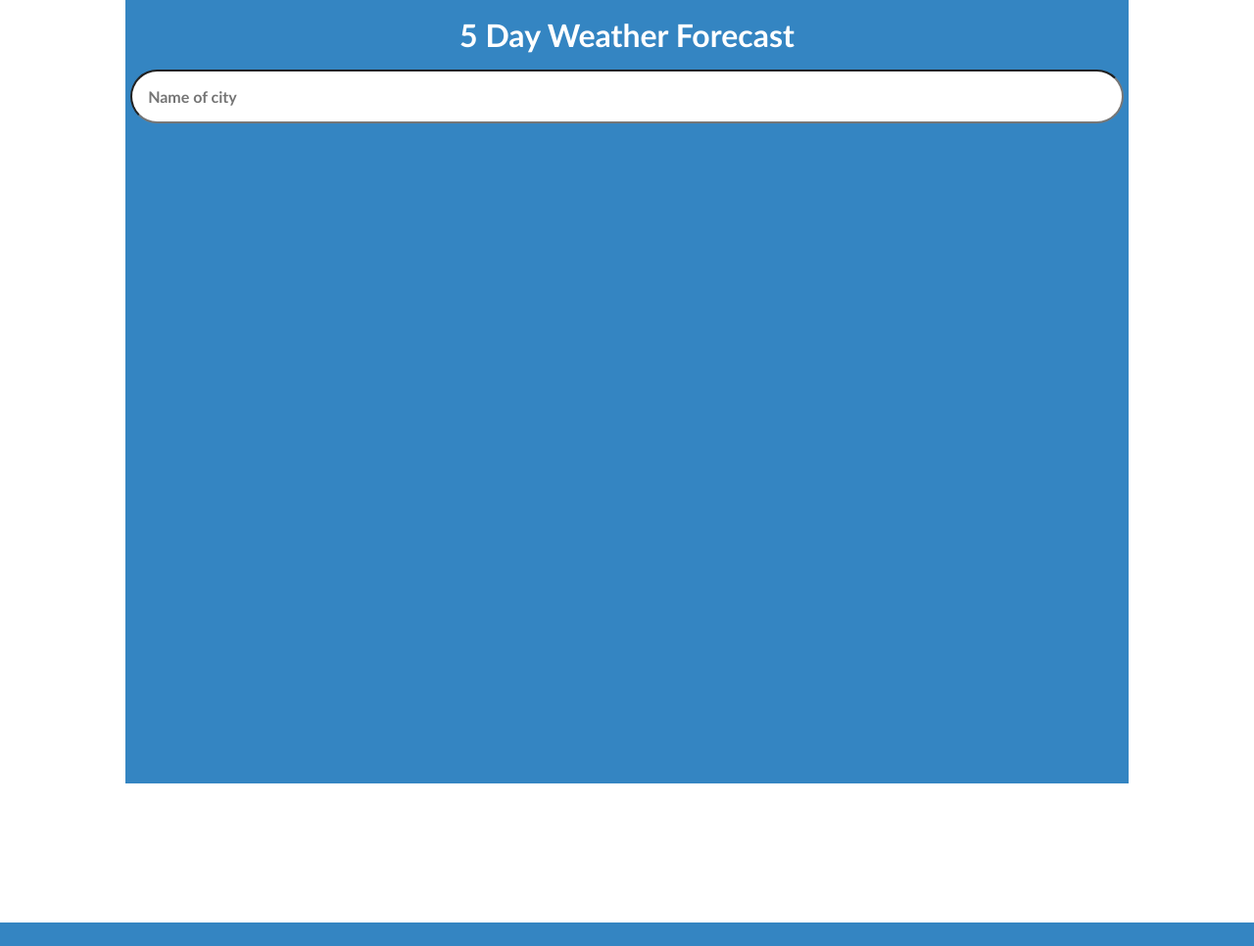
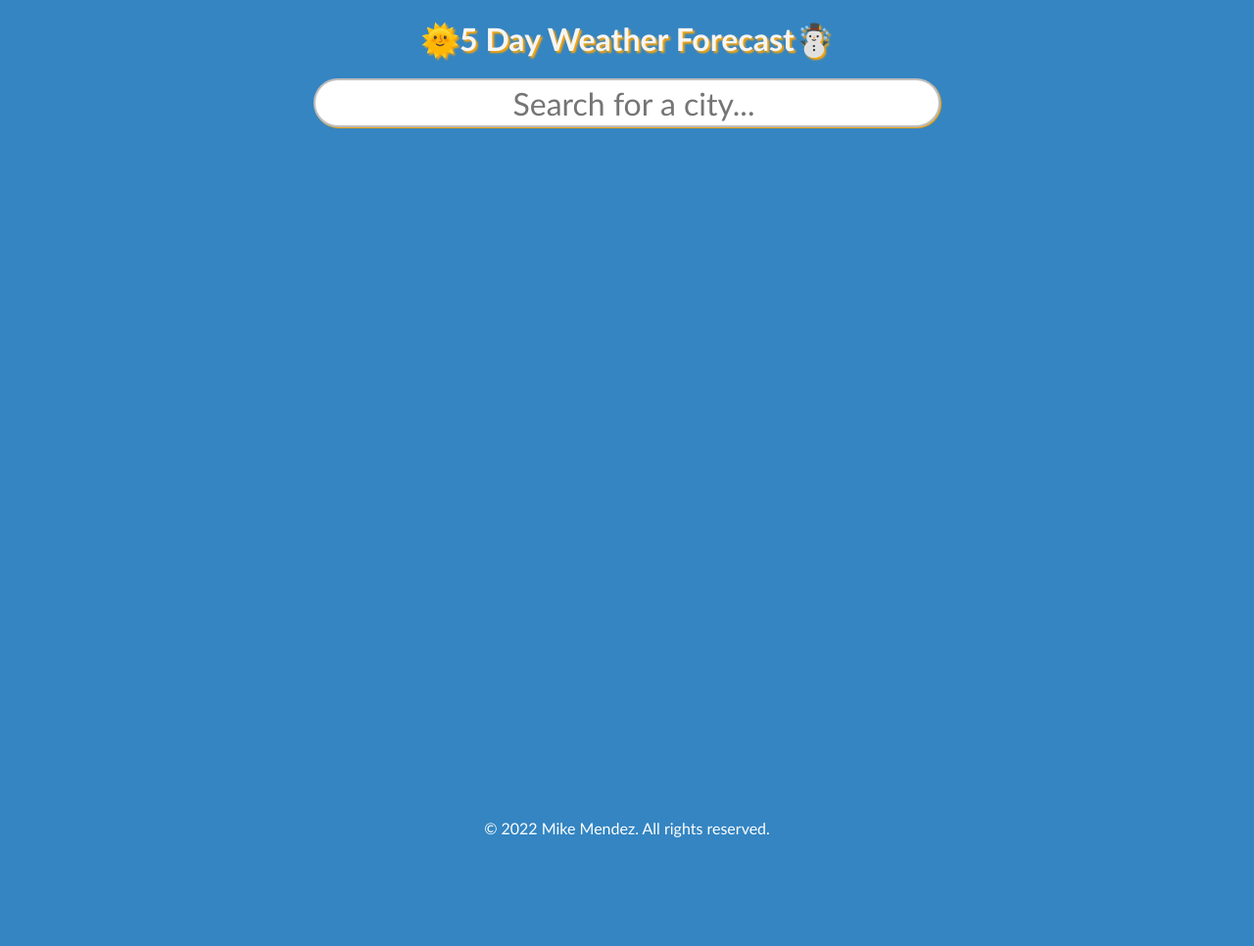
Before and after one commit to mike-mendez/mike-mendez.github.io, a PHP site: page /sites/OpenWeather/index.html in a window 1280 px wide. Shown: the whole page at 98% size. Before the commit the page ends 942 px from the top, so only its background shows below. Run offline with PHP 8.4, Linux system fonts and the light colour scheme.

Commit message:
updated crypto, weather

```diff
--- a/CoinLore/index.html
+++ b/CoinLore/index.html
@@ -9,8 +9,8 @@
 		<title>Crypto Prices</title>
 	</head>
 	<body>
+		<h1>Today's Crypotcurrency Prices by Market Cap</h1>
 		<table>
-            <caption>Today's Crypotcurrency Prices by Market Cap</caption>
 			<thead>
 				<th id="rank">#</th>
 				<th id="name">Name</th>
@@ -22,7 +22,8 @@
 				<th id="volume24">Volume(24h)</th>
 				<th id="csupply">Circulating Supply</th>
 			</thead>
-            <tbody></tbody>
+			<tbody></tbody>
 		</table>
+		<footer>©2022 Mike Mendez. All rights reserved.</footer>
 	</body>
 </html>
--- a/OpenWeather/index.html
+++ b/OpenWeather/index.html
@@ -4,15 +4,20 @@
 		<meta charset="UTF-8" />
 		<meta http-equiv="X-UA-Compatible" content="IE=edge" />
 		<meta name="viewport" content="width=device-width, initial-scale=1.0" />
-        <link rel="stylesheet" href="style.css">
-        <script defer src="./ajax.js"></script>
-        <script defer src="./script.js"></script>
+		<link rel="stylesheet" href="style.css" />
+		<script defer async src="./ajax.js"></script>
+		<script defer async src="./script.js"></script>
 		<title>5 Day Weather Forecast</title>
 	</head>
 	<body>
 		<main>
-            <h1>5 Day Weather Forecast</h1>
-            <input type="text" name="city input" id="city-input" placeholder="Name of city">
+			<header><h1>🌞5 Day Weather Forecast☃️</h1></header>
+			<input
+				type="text"
+				name="city input"
+				id="city-input"
+				placeholder="Search for a city..."
+			/>
 			<div id="weather-container">
 				<div id="current-day-container" class="weather-data"></div>
 				<div id="days-container">
@@ -23,5 +28,6 @@
 				</div>
 			</div>
 		</main>
+		<footer>© 2022 Mike Mendez. All rights reserved.</footer>
 	</body>
 </html>
--- a/OpenWeather/script.js
+++ b/OpenWeather/script.js
@@ -36,25 +36,22 @@ input.addEventListener("keyup", (e) => {
  */
 
 const formatWeather = (data) => {
-	// console.log(data.list);
 	let arr = [];
 	for (i = 0; i < data.list.length; i += 8) {
 		arr.push(data.list[i]);
 	}
 
-	// console.log(arr);
-
 	for (weatherInfo of arr.keys()) {
 		if (weatherInfo === 0) {
 			let city = document.createElement("h1");
+			city.id = "city";
 			city.textContent = `${data.city["name"]}`;
 			weatherData[weatherInfo].appendChild(city);
 		}
 
 		let day = document.createElement("h2");
+		day.classList.add("day");
 		day.textContent = `${days[new Date(arr[weatherInfo]["dt_txt"]).getDay()]}`;
-		// console.log(new Date(arr[weatherInfo]["dt_txt"]));
-		// console.log(new Date(arr[weatherInfo]["dt_txt"]).getDay());
 
 		let img = document.createElement("img");
 		img.src = `http://openweathermap.org/img/wn/${arr[weatherInfo].weather[0].icon}@2x.png`;
@@ -65,9 +62,11 @@ const formatWeather = (data) => {
 		temp.textContent = `${arr[weatherInfo].main["temp"]}°C`;
 
 		let weatherDes = document.createElement("p");
+		weatherDes.classList.add("details");
 		weatherDes.textContent = `${arr[weatherInfo].weather[0].description}`;
 
 		let table = document.createElement("table");
+		table.id = "main-details"
 		table.innerHTML = `<tr><td>Wind: ${arr[weatherInfo].wind["speed"]} m/s</td><td>Pressure: ${arr[weatherInfo].main["pressure"]} hPa</td></tr><tr><td>Humidity: ${arr[weatherInfo].main["humidity"]}%</td><td>Cloudiness: ${arr[weatherInfo].clouds["all"]}%</td></tr>`;
 
 		weatherData[weatherInfo].appendChild(day);
--- a/OpenWeather/style.css
+++ b/OpenWeather/style.css
@@ -1,42 +1,54 @@
 * {
 	box-sizing: border-box;
-    font-family: 'Trebuchet MS', 'Lucida Sans Unicode', 'Lucida Grande', 'Lucida Sans', Arial, sans-serif;
+	font-family: "Gill Sans", "Gill Sans MT", Calibri, "Trebuchet MS", sans-serif;
 	margin: 0;
 	padding: 0;
 	text-align: center;
 }
 
 body {
-    background-color: #FFF;
+	background-color: #3485c2;
+}
+
+header > h1 {
+	color: whitesmoke;
+	margin: 20px;
+	text-align: center;
+	text-shadow: 2px 2px 2px orange;
 }
 
 main {
-	background-color: #3485C2;
+	background-color: #3485c2;
 	margin: auto;
 	height: 100vh;
-	width: 80vw;
-}
-
-main > h1 {
-    color: #FFF;
-    padding: 1rem 0;
+	width: 50vw;
 }
 
 input {
-    font-size: 1rem;
-    font-weight: 700;
-	width: 99%;
-	padding: 1rem;
+	font-size: 2rem;
+	width: 100%;
+	height: 50px;
+	margin-bottom: 20px;
 	border-radius: 50px;
-	text-align: left;
+	border: 2px solid #bdbdbd;
+	padding-left: 14px;
+	box-shadow: 1px 1px 1px orange;
 }
 
-input:focus {
+table {
+	border-spacing: 1rem 0.5rem;
+	margin: 0 auto;
+}
+
+footer {
+	color: #fff;
+	margin: 1rem;
+	text-align: center;
 }
 
 #weather-container {
 	height: 100%;
-    margin: 1rem 1rem;
+	margin: 1rem 1rem;
 	visibility: hidden;
 }
 
```
Also changed, not shown: other parts of OpenWeather/style.css (+34 -14 lines), CoinLore/script.js (+17 -17 lines), CoinLore/style.css (+42 -2 lines). Lines whose indentation alone changed are shown as unchanged.
